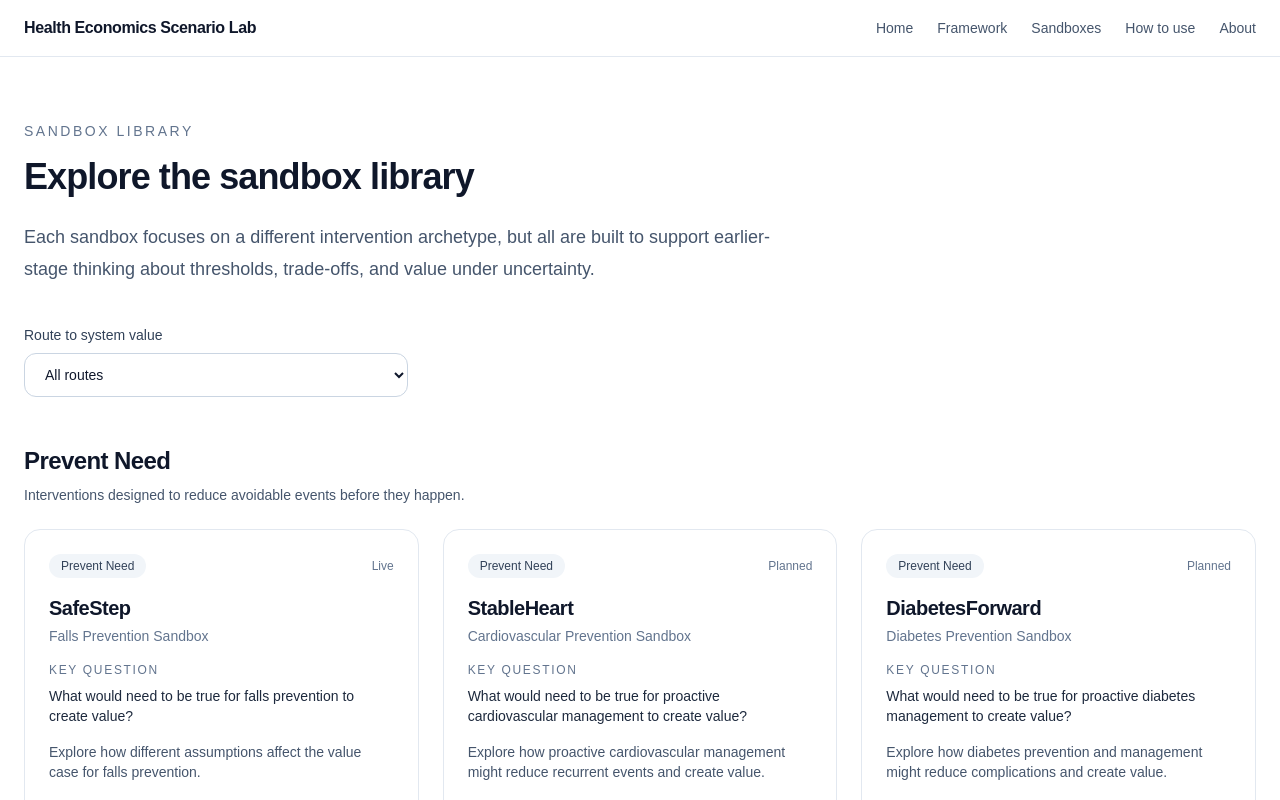
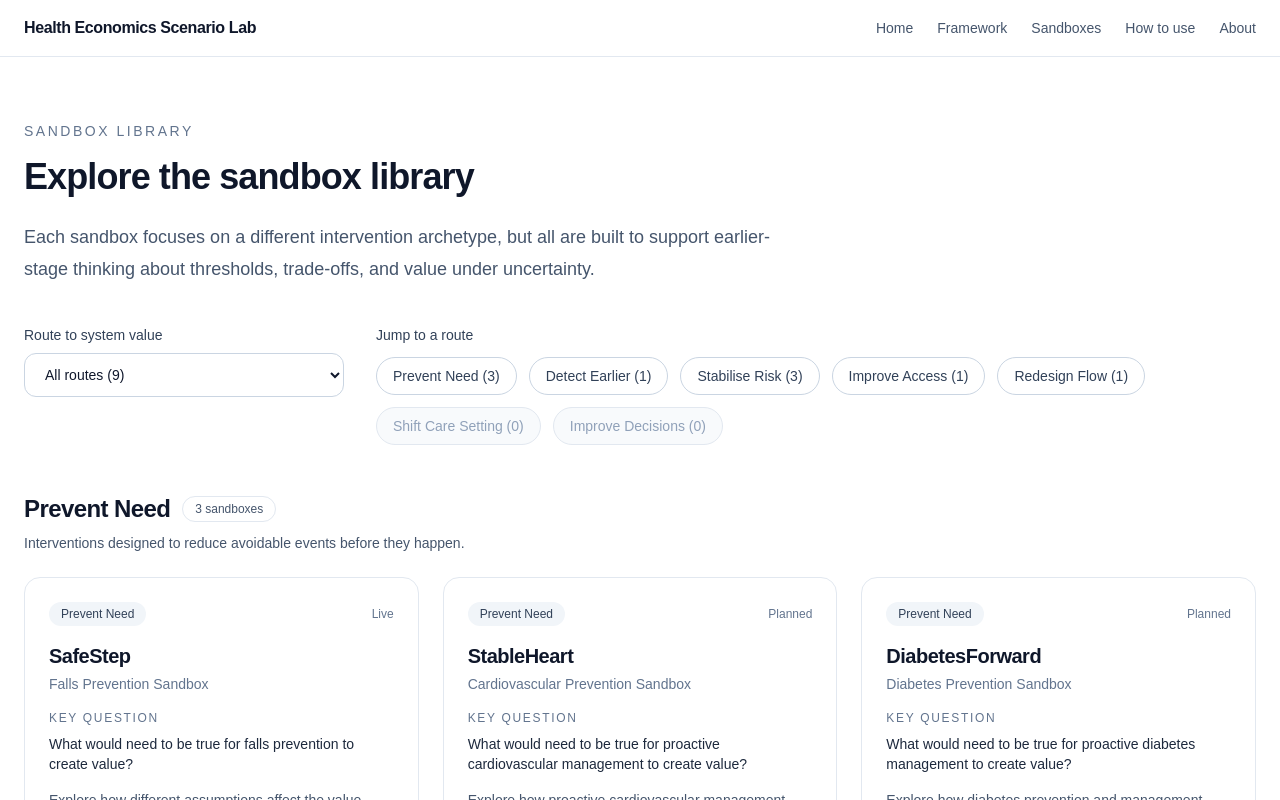
Before and after one commit to olivercareyncl/health-economics-scenario-lab, a Next.js app in the folder site/: page /sandboxes in a window 1280 px wide. Shown: the top 800 px of the page. Built offline with nearby package versions, Linux system fonts and the light colour scheme.

Commit message:
Update page.tsx

```diff
--- a/site/src/app/sandboxes/page.tsx
+++ b/site/src/app/sandboxes/page.tsx
@@ -4,8 +4,7 @@ import { useMemo, useState } from "react";
 import SandboxCard from "@/components/sandbox-card";
 import { apps } from "@/data/apps";
 
-const categoryOrder = [
-  "All routes",
+const routeOrder = [
   "Prevent Need",
   "Detect Earlier",
   "Stabilise Risk",
@@ -15,25 +14,30 @@ const categoryOrder = [
   "Improve Decisions",
 ] as const;
 
-type CategoryFilter = (typeof categoryOrder)[number];
+type RouteName = (typeof routeOrder)[number];
+type RouteFilter = "All routes" | RouteName;
 
 export default function SandboxesPage() {
-  const [selectedCategory, setSelectedCategory] =
-    useState<CategoryFilter>("All routes");
+  const [selectedRoute, setSelectedRoute] = useState<RouteFilter>("All routes");
+
+  const routeCounts = useMemo(() => {
+    return routeOrder.reduce<Record<RouteName, number>>((acc, route) => {
+      acc[route] = apps.filter((app) => app.category === route).length;
+      return acc;
+    }, {} as Record<RouteName, number>);
+  }, []);
 
   const groupedApps = useMemo(() => {
-    const activeCategories =
-      selectedCategory === "All routes"
-        ? categoryOrder.filter((item) => item !== "All routes")
-        : [selectedCategory];
+    const activeRoutes =
+      selectedRoute === "All routes" ? routeOrder : [selectedRoute];
 
-    return activeCategories
-      .map((category) => ({
-        category,
-        apps: apps.filter((app) => app.category === category),
+    return activeRoutes
+      .map((route) => ({
+        route,
+        apps: apps.filter((app) => app.category === route),
       }))
       .filter((group) => group.apps.length > 0);
-  }, [selectedCategory]);
+  }, [selectedRoute]);
 
   return (
     <div className="mx-auto max-w-7xl px-6 py-16">
@@ -49,7 +53,8 @@ export default function SandboxesPage() {
         and value under uncertainty.
       </p>
 
-      <div className="mt-10 max-w-sm">
+      <div className="mt-10 grid gap-8 lg:grid-cols-[320px_1fr] lg:items-start">
+        <div>
           <label
             htmlFor="route-filter"
             className="mb-2 block text-sm font-medium text-slate-700"
@@ -58,29 +63,84 @@ export default function SandboxesPage() {
           </label>
           <select
             id="route-filter"
-          value={selectedCategory}
-          onChange={(e) =>
-            setSelectedCategory(e.target.value as CategoryFilter)
-          }
+            value={selectedRoute}
+            onChange={(e) => setSelectedRoute(e.target.value as RouteFilter)}
             className="w-full rounded-xl border border-slate-300 bg-white px-4 py-3 text-sm text-slate-900 outline-none transition focus:border-slate-500"
           >
-          {categoryOrder.map((category) => (
-            <option key={category} value={category}>
-              {category}
+            <option value="All routes">
+              All routes ({apps.length})
+            </option>
+            {routeOrder.map((route) => (
+              <option key={route} value={route}>
+                {route} ({routeCounts[route]})
               </option>
             ))}
           </select>
         </div>
 
+        <div>
+          <p className="mb-3 text-sm font-medium text-slate-700">
+            Jump to a route
+          </p>
+          <div className="flex flex-wrap gap-3">
+            {routeOrder.map((route) => {
+              const count = routeCounts[route];
+              const isDisabled = count === 0;
+              const isSelected = selectedRoute === route;
+
+              if (selectedRoute === "All routes") {
+                return (
+                  <a
+                    key={route}
+                    href={`#${toAnchorId(route)}`}
+                    aria-disabled={isDisabled}
+                    className={`rounded-full border px-4 py-2 text-sm transition ${
+                      isDisabled
+                        ? "cursor-not-allowed border-slate-200 bg-slate-50 text-slate-400 pointer-events-none"
+                        : "border-slate-300 text-slate-700 hover:bg-slate-50"
+                    }`}
+                  >
+                    {route} ({count})
+                  </a>
+                );
+              }
+
+              return (
+                <button
+                  key={route}
+                  type="button"
+                  onClick={() => setSelectedRoute(route)}
+                  disabled={isDisabled}
+                  className={`rounded-full border px-4 py-2 text-sm transition ${
+                    isSelected
+                      ? "border-slate-900 bg-slate-900 text-white"
+                      : isDisabled
+                      ? "cursor-not-allowed border-slate-200 bg-slate-50 text-slate-400"
+                      : "border-slate-300 text-slate-700 hover:bg-slate-50"
+                  }`}
+                >
+                  {route} ({count})
+                </button>
+              );
+            })}
+          </div>
+        </div>
+      </div>
+
       <div className="mt-12 space-y-14">
         {groupedApps.map((group) => (
-          <section key={group.category}>
+          <section key={group.route} id={toAnchorId(group.route)}>
             <div className="mb-6">
+              <div className="flex flex-wrap items-center gap-3">
                 <h2 className="text-2xl font-semibold tracking-tight">
-                {group.category}
+                  {group.route}
                 </h2>
+                <span className="rounded-full border border-slate-200 px-3 py-1 text-xs font-medium text-slate-600">
+                  {group.apps.length} {group.apps.length === 1 ? "sandbox" : "sandboxes"}
+                </span>
+              </div>
               <p className="mt-2 max-w-3xl text-sm text-slate-600">
-                {getCategoryDescription(group.category)}
+                {getRouteDescription(group.route)}
               </p>
             </div>
 
@@ -102,8 +162,12 @@ export default function SandboxesPage() {
   );
 }
 
-function getCategoryDescription(category: string) {
-  switch (category) {
+function toAnchorId(route: string) {
+  return route.toLowerCase().replace(/\s+/g, "-");
+}
+
+function getRouteDescription(route: string) {
+  switch (route) {
     case "Prevent Need":
       return "Interventions designed to reduce avoidable events before they happen.";
     case "Detect Earlier":
```
Lines whose indentation alone changed are shown as unchanged.
